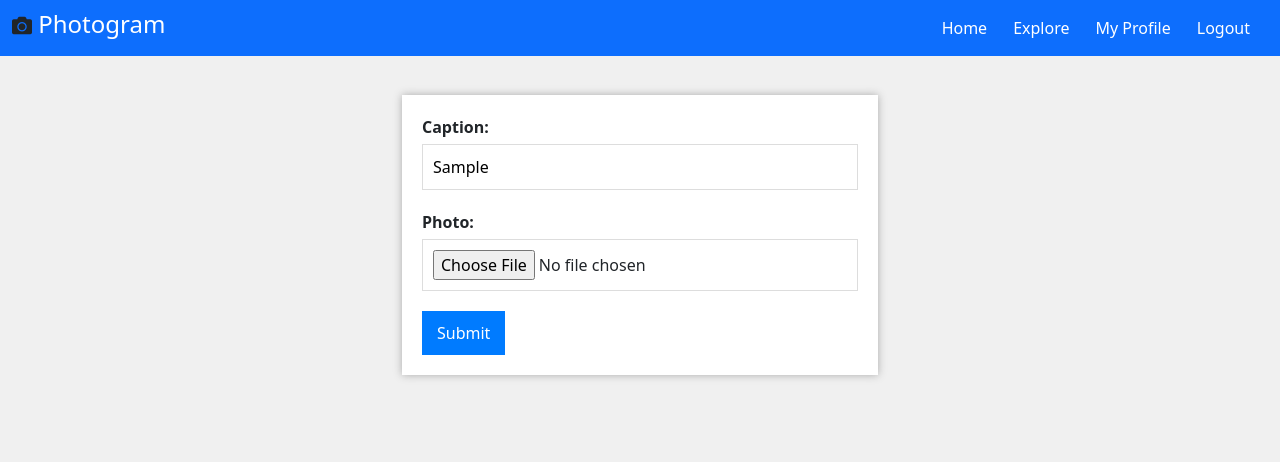
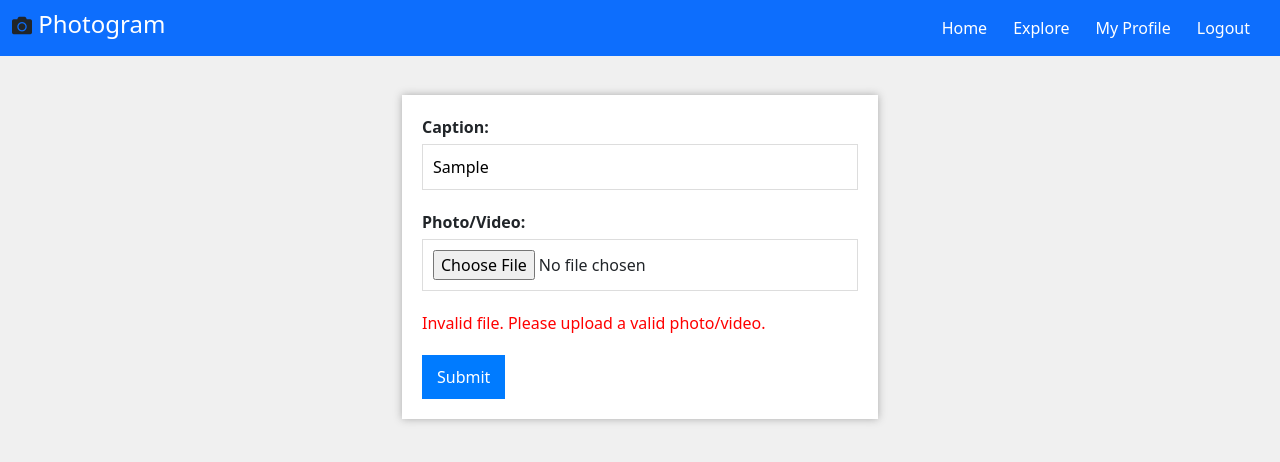
Before and after one commit to Radite/Info3180-FinalProject, a Vue app: page /posts/new in a window 1280 px wide. Both pictures are taken after typing "Sample" into the empty fields and a click on the button "Submit". Shown: the top 462 px of the page. Built offline with nearby package versions, Linux system fonts and the light colour scheme.

Commit message:
Allowed for video uploads

```diff
--- a/src/components/NewPost.vue
+++ b/src/components/NewPost.vue
@@ -1,3 +1,19 @@
+<template>
+  <div class="container">
+    <form @submit.prevent="submitForm">
+      <label for="caption">Caption:</label>
+      <input type="text" id="caption" v-model="caption">
+
+      <label for="photo">Photo/Video:</label>
+      <input type="file" id="photo" accept="image/*, video/*" @change="onFileChange">
+
+      <p v-if="error" class="error">{{ error }}</p>
+
+      <button type="submit">Submit</button>
+    </form>
+  </div>
+</template>
+
 <script>
 import axios from 'axios';
 import { jwtDecode } from 'jwt-decode';
@@ -7,7 +23,8 @@ export default {
     return {
       caption: '',
       photo: null,
-      USER_ID: null // initialize USER_ID as null
+      USER_ID: null, // initialize USER_ID as null
+      error: '' // initialize error as empty string
     };
   },
   created() {
@@ -19,6 +36,12 @@ export default {
   },
   methods: {
     async submitForm() {
+      // Check if photo is null or has invalid extension
+      if (!this.photo || !this.allowedFile(this.photo.name)) {
+        this.error = 'Invalid file. Please upload a valid photo/video.';
+        return;
+      }
+
       const formData = new FormData();
       formData.append('caption', this.caption);
       formData.append('photo', this.photo);
@@ -36,40 +59,28 @@ export default {
           },
         });
         console.log(response.data);
+        // Display success message
+        setTimeout(() => {
+          console.log('Redirecting...');
+          this.$router.push('/explore'); // Redirect to '/explore'
+        }, 1000);
       } catch (error) {
         console.error(error);
       }
     },
     onFileChange(event) {
       this.photo = event.target.files[0];
+    },
+    allowedFile(filename) {
+      const allowedExtensions = ['png', 'jpg', 'jpeg', 'gif', 'mp4', 'mov', 'avi'];
+      const extension = filename.split('.').pop().toLowerCase();
+      return allowedExtensions.includes(extension);
     }
   },
 };
-
 </script>
 
-<template>
-  <div class="container">
-    <form @submit.prevent="submitForm">
-      <label for="caption">Caption:</label>
-      <input type="text" id="caption" v-model="caption">
-
-      <label for="photo">Photo:</label>
-      <input type="file" id="photo" @change="onFileChange">
-
-      <button type="submit">Submit</button>
-    </form>
-  </div>
-</template>
-
 <style scoped>
-body {
-  font-family: Arial, sans-serif;
-  background-color: #f4f4f4;
-  margin: 0;
-  padding: 0;
-}
-
 .container {
   max-width: 500px;
   margin: 0 auto;
@@ -82,21 +93,21 @@ form {
   margin-top: 20px;
 }
 
-form label {
+label {
   font-weight: bold;
   display: block;
   margin-bottom: 5px;
 }
 
-form input[type="text"],
-form input[type="file"] {
+input[type="text"],
+input[type="file"] {
   width: 100%;
   padding: 10px;
   border: 1px solid #ddd;
   margin-bottom: 20px;
 }
 
-form button {
+button {
   padding: 10px 15px;
   background-color: #007BFF;
   color: #fff;
@@ -104,7 +115,12 @@ form button {
   cursor: pointer;
 }
 
-form button:hover {
+button:hover {
   background-color: #0056b3;
 }
+
+.error {
+  color: red;
+  margin-bottom: 20px;
+}
 </style>
```
Also changed, not shown: 1 other file (tests, documents, lock files or other folders).
